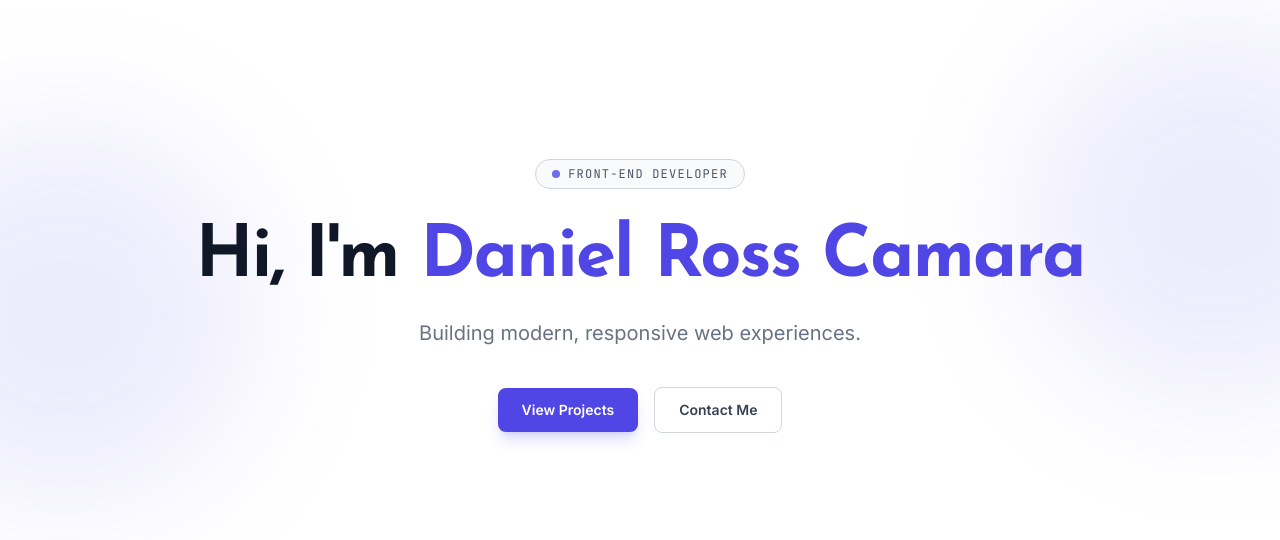
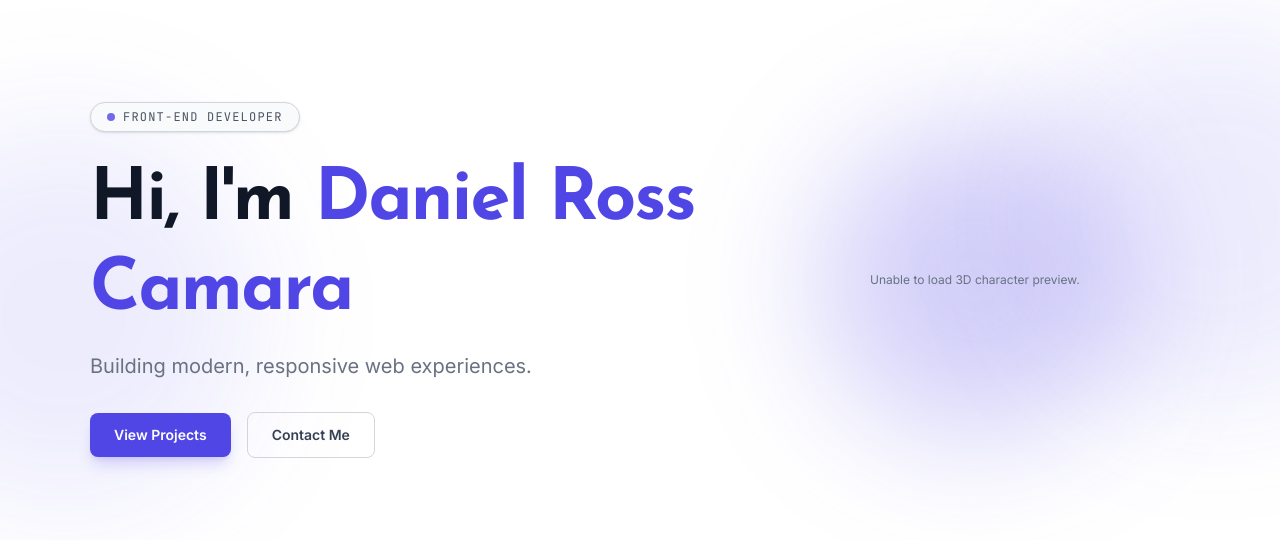
Before and after one commit to danielrosscamara/my-portfolio, a React (Vite) app: page / in a window 1280 px wide. Shown: the part 136-676 px from the top of the page. Built offline with nearby package versions, Linux system fonts and the light colour scheme; no server answers.

Commit message:
integrate 3D interactive character

```diff
--- a/src/components/Hero.tsx
+++ b/src/components/Hero.tsx
@@ -1,20 +1,24 @@
 import { ArrowDown } from 'lucide-react';
 import { personalInfo } from '../data/portfolioData';
+import Character3D from './Character3D';
 
 export default function Hero() {
   return (
     <section
       id="hero"
-      className="relative min-h-screen flex flex-col items-center justify-center overflow-hidden pt-16"
+      className="relative min-h-screen flex flex-col justify-center overflow-hidden pt-20 pb-12"
     >
-      {/* Decorative background blobs — inspired by nevo.dev */}
+      {/* Decorative background blobs */}
       <div className="absolute top-20 -left-32 w-96 h-96 rounded-full bg-primary/10 dark:bg-primary/5 blur-3xl animate-float pointer-events-none" />
       <div className="absolute bottom-20 -right-32 w-96 h-96 rounded-full bg-primary/10 dark:bg-primary/5 blur-3xl animate-float-rev pointer-events-none" />
 
-      {/* Hero Content */}
-      <div className="container relative z-10 text-center animate-fade-in-up">
+      {/* Hero Content Container */}
+      <div className="container mx-auto px-4 sm:px-6 lg:px-8 relative z-10">
+        <div className="grid grid-cols-1 lg:grid-cols-12 gap-8 lg:gap-12 items-center">
+          {/* Left Column: Intro Text & CTA */}
+          <div className="lg:col-span-7 text-center lg:text-left flex flex-col items-center lg:items-start animate-fade-in-up">
             {/* Role badge */}
-        <div className="inline-flex items-center gap-2 mb-6 px-4 py-1.5 rounded-full border border-gray-300 dark:border-gray-700 bg-gray-50 dark:bg-gray-900">
+            <div className="inline-flex items-center gap-2 mb-6 px-4 py-1.5 rounded-full border border-gray-300 dark:border-gray-700 bg-gray-50 dark:bg-gray-900 shadow-sm">
               <span className="w-2 h-2 rounded-full bg-primary animate-pulse" />
               <span className="font-mono-custom text-xs text-gray-600 dark:text-gray-400 tracking-widest uppercase">
                 {personalInfo.role}
@@ -22,39 +26,51 @@ export default function Hero() {
             </div>
 
             {/* Main heading */}
-        <h1 className="font-heading text-5xl md:text-7xl font-bold text-gray-900 dark:text-white mb-4 leading-tight tracking-tight">
+            <h1 className="font-heading text-4xl sm:text-5xl md:text-6xl lg:text-7xl font-bold text-gray-900 dark:text-white mb-4 leading-tight tracking-tight">
               Hi, I'm{' '}
               <span className="text-primary">{personalInfo.name}</span>
             </h1>
 
+            {/* 3D Character on Mobile / Tablet (Shown between Heading and Tagline) */}
+            <div className="lg:hidden w-full flex justify-center my-4">
+              <Character3D className="max-w-70 sm:max-w-[320px]" />
+            </div>
+
             {/* Tagline */}
-        <p className="text-lg md:text-xl text-gray-500 dark:text-gray-400 max-w-xl mx-auto mb-10">
+            <p className="text-base sm:text-lg md:text-xl text-gray-500 dark:text-gray-400 max-w-xl mb-8">
               {personalInfo.tagline}
             </p>
 
             {/* CTA Buttons */}
-        <div className="flex flex-col sm:flex-row items-center justify-center gap-4">
+            <div className="flex flex-col sm:flex-row items-center gap-4 w-full sm:w-auto">
               <a
                 id="hero-view-projects-btn"
                 href="#projects"
-            className="px-6 py-3 rounded-lg bg-primary text-white font-semibold text-sm hover:bg-primary/90 transition-colors duration-200 shadow-lg shadow-primary/20"
+                className="w-full sm:w-auto text-center px-6 py-3 rounded-lg bg-primary text-white font-semibold text-sm hover:bg-primary/90 transition-colors duration-200 shadow-lg shadow-primary/20"
               >
                 View Projects
               </a>
               <a
                 id="hero-contact-btn"
                 href="#contact"
-            className="px-6 py-3 rounded-lg border border-gray-300 dark:border-gray-700 text-gray-700 dark:text-gray-300 font-semibold text-sm hover:border-primary hover:text-primary dark:hover:border-primary dark:hover:text-primary transition-colors duration-200"
+                className="w-full sm:w-auto text-center px-6 py-3 rounded-lg border border-gray-300 dark:border-gray-700 text-gray-700 dark:text-gray-300 font-semibold text-sm hover:border-primary hover:text-primary dark:hover:border-primary dark:hover:text-primary transition-colors duration-200"
               >
                 Contact Me
               </a>
             </div>
           </div>
 
+          {/* Right Column: 3D Character on Desktop */}
+          <div className="hidden lg:flex lg:col-span-5 justify-center items-center">
+            <Character3D className="w-full max-w-105" />
+          </div>
+        </div>
+      </div>
+
       {/* Scroll-down indicator */}
       <a
         href="#about"
-        className="absolute bottom-8 left-1/2 -translate-x-1/2 flex flex-col items-center gap-2 text-gray-400 hover:text-primary transition-colors animate-bounce"
+        className="absolute bottom-6 left-1/2 -translate-x-1/2 flex flex-col items-center gap-2 text-gray-400 hover:text-primary transition-colors animate-bounce"
         aria-label="Scroll to About section"
       >
         <ArrowDown size={20} />
```
Lines whose indentation alone changed are shown as unchanged.
